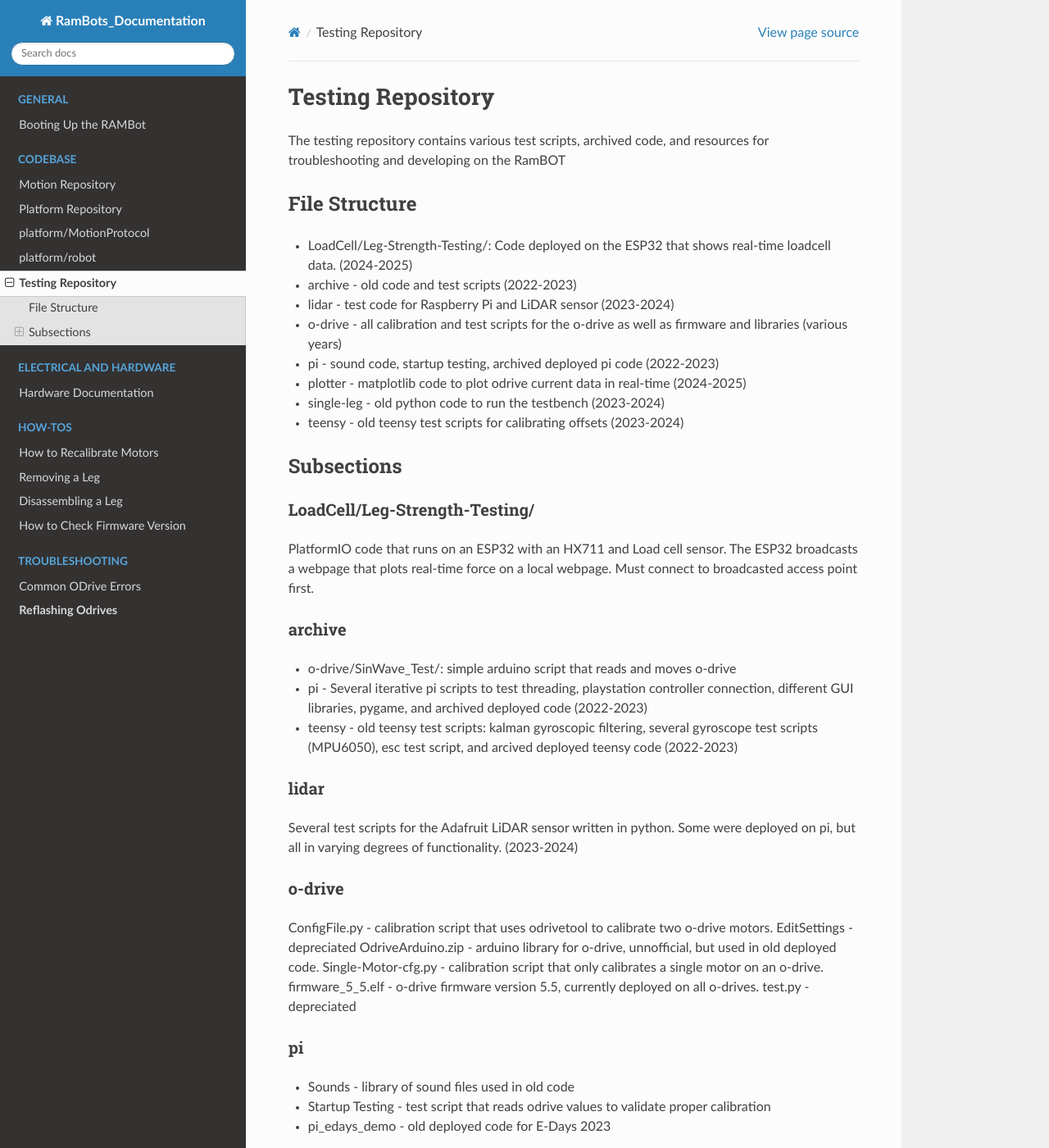
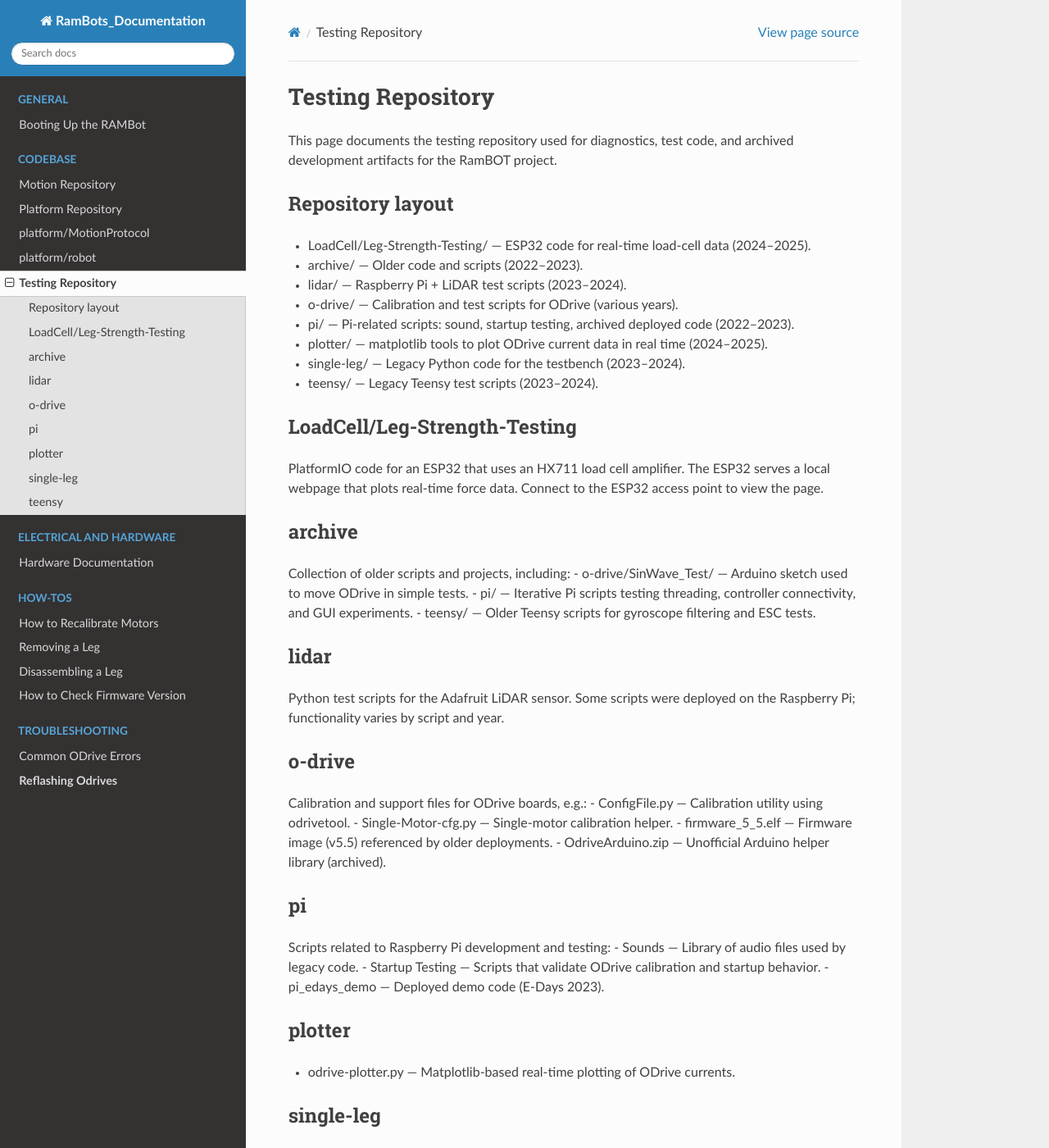
Before and after one commit to RAMBotsCSU/RamBots-Documentation, a Sphinx documentation site: the page built from source/testing_code.rst, in a window 1280 px wide and 1400 px high. Shown: the whole window at 82% size. Built offline with Sphinx 7.4.7 and the Read the Docs theme 3.1.0, drawn with Linux system fonts in a browser that asks for light colours; some of the changed text lies outside the part shown.

Commit message:
cleaning up testing repo information

```diff
--- a/source/testing_code.rst
+++ b/source/testing_code.rst
@@ -1,67 +1,64 @@
 Testing Repository
 ==================
 
-The testing repository contains various test scripts, archived code, and resources for troubleshooting and developing on the RamBOT
+This page documents the testing repository used for diagnostics, test code, and archived development artifacts for the RamBOT project.
 
-File Structure
-------------------------
-- LoadCell/Leg-Strength-Testing/: Code deployed on the ESP32 that shows real-time loadcell data. (2024-2025)
-- archive - old code and test scripts (2022-2023)
-- lidar - test code for Raspberry Pi and LiDAR sensor (2023-2024)
-- o-drive - all calibration and test scripts for the o-drive as well as firmware and libraries (various years)
-- pi - sound code, startup testing, archived deployed pi code (2022-2023)
-- plotter - matplotlib code to plot odrive current data in real-time (2024-2025)
-- single-leg - old python code to run the testbench (2023-2024)
-- teensy - old teensy test scripts for calibrating offsets (2023-2024)
+Repository layout
+-----------------
+- LoadCell/Leg-Strength-Testing/ — ESP32 code for real-time load-cell data (2024–2025).
+- archive/ — Older code and scripts (2022–2023).
+- lidar/ — Raspberry Pi + LiDAR test scripts (2023–2024).
+- o-drive/ — Calibration and test scripts for ODrive (various years).
+- pi/ — Pi-related scripts: sound, startup testing, archived deployed code (2022–2023).
+- plotter/ — matplotlib tools to plot ODrive current data in real time (2024–2025).
+- single-leg/ — Legacy Python code for the testbench (2023–2024).
+- teensy/ — Legacy Teensy test scripts (2023–2024).
 
-
-Subsections
-------------------------
-
-LoadCell/Leg-Strength-Testing/
-~~~~~~~~~~~~~~~~~~~~~~~~~~~~~~~
-PlatformIO code that runs on an ESP32 with an HX711 and Load cell sensor. The ESP32 broadcasts a webpage that plots real-time force on a local webpage. Must connect to broadcasted access point first.
+LoadCell/Leg-Strength-Testing
+-----------------------------
+PlatformIO code for an ESP32 that uses an HX711 load cell amplifier. The ESP32 serves a local webpage that plots real-time force data. Connect to the ESP32 access point to view the page.
 
 archive
-~~~~~~~~~~~~~~~~~~~~~~~~~~~~
-- o-drive/SinWave_Test/: simple arduino script that reads and moves o-drive
-- pi - Several iterative pi scripts to test threading, playstation controller connection, different GUI libraries, pygame, and archived deployed code (2022-2023)
-- teensy - old teensy test scripts: kalman gyroscopic filtering, several gyroscope test scripts (MPU6050), esc test script, and arcived deployed teensy code (2022-2023)
+-------
+Collection of older scripts and projects, including:
+- o-drive/SinWave_Test/ — Arduino sketch used to move ODrive in simple tests.
+- pi/ — Iterative Pi scripts testing threading, controller connectivity, and GUI experiments.
+- teensy/ — Older Teensy scripts for gyroscope filtering and ESC tests.
 
 lidar
-~~~~~~~~~~~~~~~~~~~~~~~~~~~~
-Several test scripts for the Adafruit LiDAR sensor written in python. Some were deployed on pi, but all in varying degrees of functionality. (2023-2024)
-
+-----
+Python test scripts for the Adafruit LiDAR sensor. Some scripts were deployed on the Raspberry Pi; functionality varies by script and year.
 
 o-drive
-~~~~~~~~~~~~~~~~~~~~~~~~~~~~
-ConfigFile.py - calibration script that uses odrivetool to calibrate two o-drive motors.
-EditSettings - depreciated
-OdriveArduino.zip - arduino library for o-drive, unnofficial, but used in old deployed code.
-Single-Motor-cfg.py - calibration script that only calibrates a single motor on an o-drive.
-firmware_5_5.elf - o-drive firmware version 5.5, currently deployed on all o-drives.
-test.py - depreciated
+-------
+Calibration and support files for ODrive boards, e.g.:
+- ConfigFile.py — Calibration utility using odrivetool.
+- Single-Motor-cfg.py — Single-motor calibration helper.
+- firmware_5_5.elf — Firmware image (v5.5) referenced by older deployments.
+- OdriveArduino.zip — Unofficial Arduino helper library (archived).
 
 pi
-~~~~~~~~~~~~~~~~~~~~~~~~~~~~
-- Sounds - library of sound files used in old code
-- Startup Testing - test script that reads odrive values to validate proper calibration
-- pi_edays_demo - old deployed code for E-Days 2023
+--
+Scripts related to Raspberry Pi development and testing:
+- Sounds — Library of audio files used by legacy code.
+- Startup Testing — Scripts that validate ODrive calibration and startup behavior.
+- pi_edays_demo — Deployed demo code (E-Days 2023).
 
 plotter
-~~~~~~~~~~~~~~~~~~~~~~~~~~~~
-- odrive-plotter.py - matplotlib code that shows current readings in real-time
+-------
+- odrive-plotter.py — Matplotlib-based real-time plotting of ODrive currents.
 
 single-leg
-~~~~~~~~~~~~~~~~~~~~~~~~~~~~
-- com_sim.py - old python code for simulating single leg movements (2023-2024)
-- com_sim_linux.py - ported version of com_sim.py to linux
+----------
+Legacy single-leg simulation and testbench scripts:
+- com_sim.py / com_sim_linux.py — Kinematic simulation and Linux port.
 
 teensy
-~~~~~~~~~~~~~~~~~~~~~~~~~~~~
-- manual_offset_calibration - old code for determining offsets for legs (2023-2024)
-- single_leg_stand - old code for running testbench leg (2023-2024)
-- standalone_kinematics - unknown, depreciated
-- teensy_edays_demo - unknown, depreciated
-- teensy_edays_demo_pre_sit - unknown, depreciated
-- teensy_serial_main_opendog - unknown, depreciated
+------
+Older Teensy-based calibration and test scripts:
+- manual_offset_calibration — Tools for determining leg offsets.
+- single_leg_stand — Testbench code for single-leg standing.
+- assorted deprecated demos and utilities (archived).
+
+.. note::
+   This page is an overview. Consult individual directories for README files and specific usage instructions.
```
